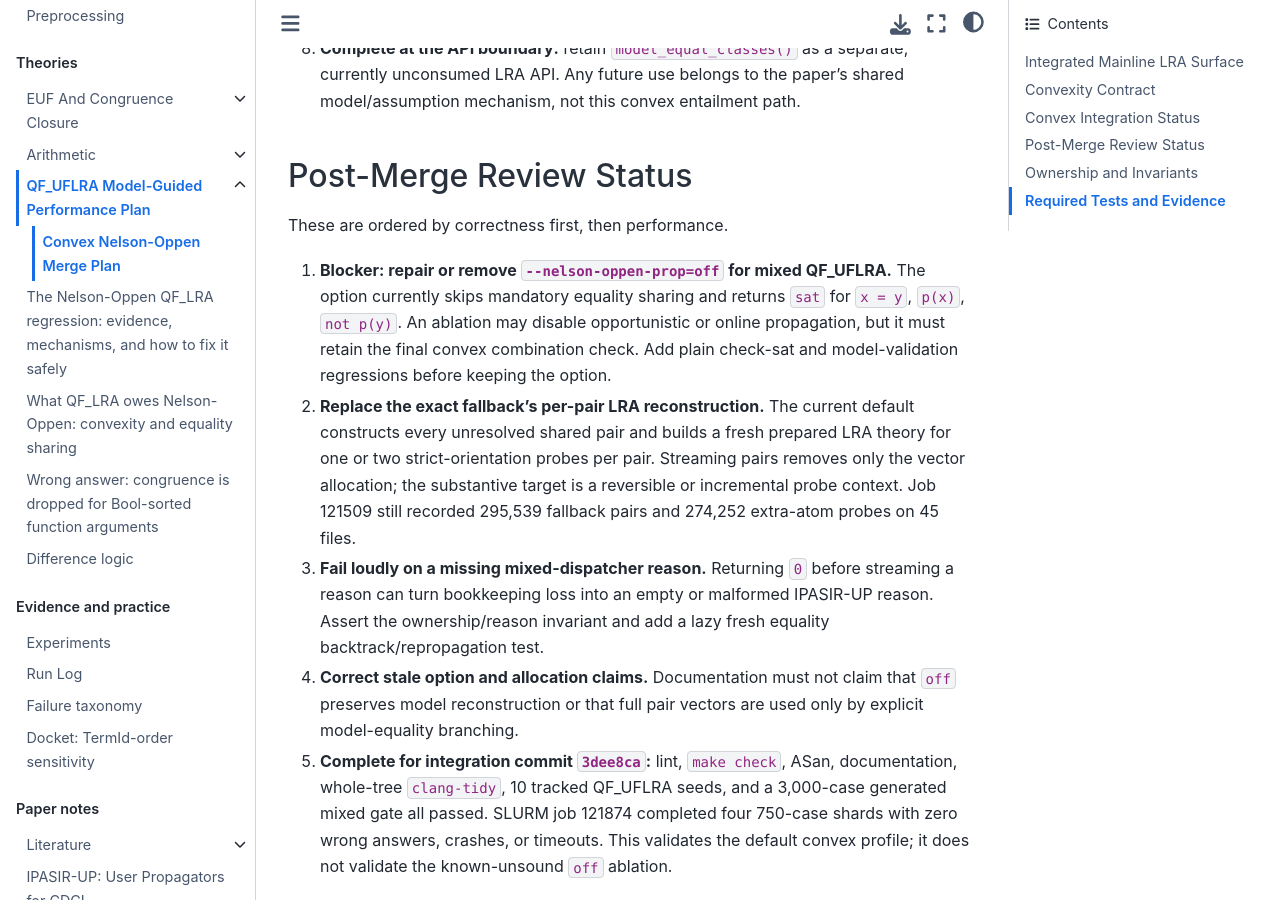
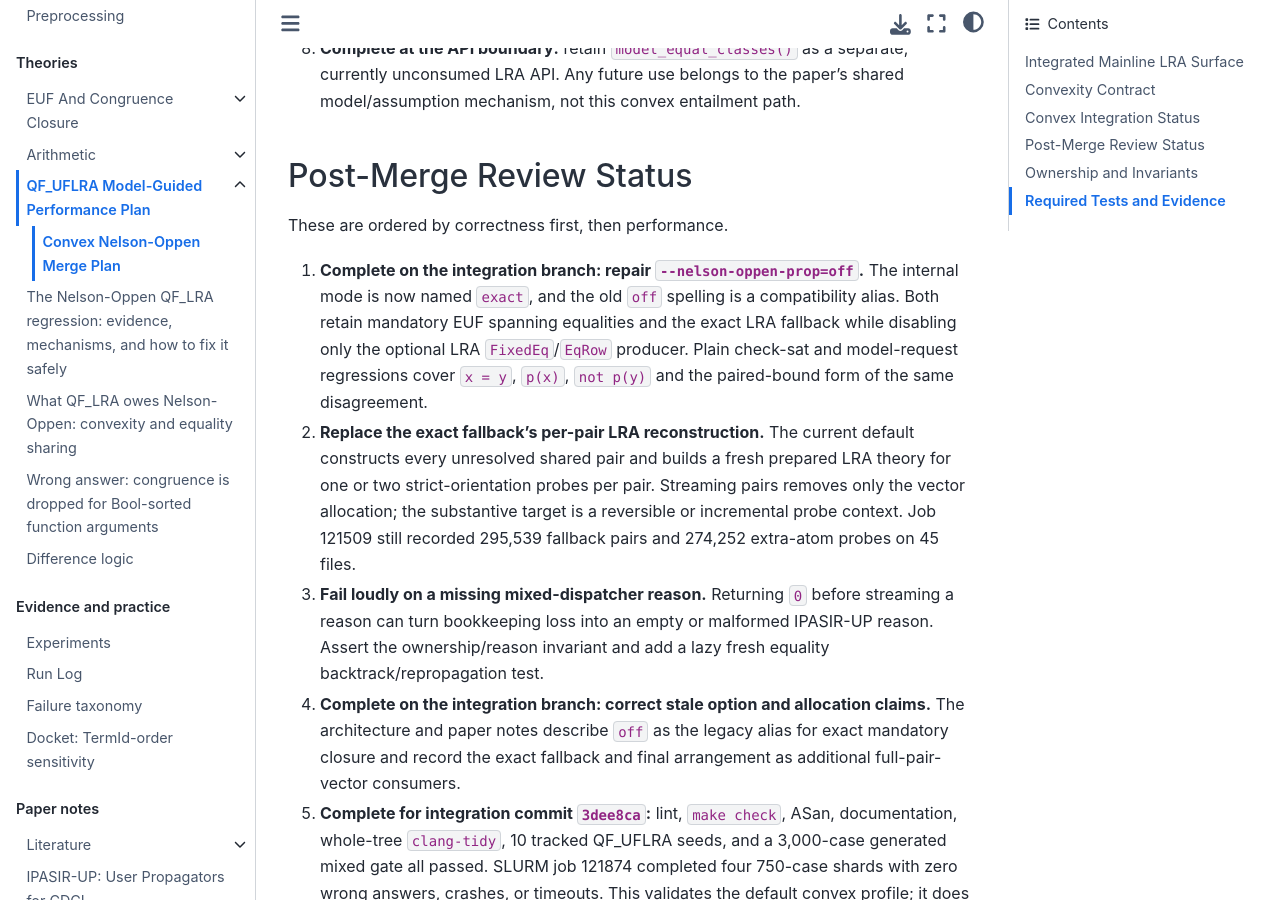
Before and after one commit to primo-solver/primo, a Jupyter Book: the page built from docs/qf-uflra-convex-no-merge-plan.md, in a window 1280 px wide and 900 px high, scrolled down 1954 px. Built offline with Jupyter Book 1.0.4 settings and Sphinx 7.4.7 and the Sphinx Book theme 1.1.4, drawn with Linux system fonts in a browser that asks for light colours.

Commit message:
Keep convex closure active in exact NO mode

```diff
--- a/docs/qf-uflra-convex-no-merge-plan.md
+++ b/docs/qf-uflra-convex-no-merge-plan.md
@@ -80,11 +80,12 @@ source.
 
 These are ordered by correctness first, then performance.
 
-1. **Blocker: repair or remove `--nelson-oppen-prop=off` for mixed QF_UFLRA.**
-   The option currently skips mandatory equality sharing and returns `sat` for
-   `x = y`, `p(x)`, `not p(y)`. An ablation may disable opportunistic or online
-   propagation, but it must retain the final convex combination check. Add
-   plain check-sat and model-validation regressions before keeping the option.
+1. **Complete on the integration branch: repair `--nelson-oppen-prop=off`.**
+   The internal mode is now named `exact`, and the old `off` spelling is a
+   compatibility alias. Both retain mandatory EUF spanning equalities and the
+   exact LRA fallback while disabling only the optional LRA `FixedEq`/`EqRow`
+   producer. Plain check-sat and model-request regressions cover `x = y`,
+   `p(x)`, `not p(y)` and the paired-bound form of the same disagreement.
 2. **Replace the exact fallback's per-pair LRA reconstruction.** The current
    default constructs every unresolved shared pair and builds a fresh prepared
    LRA theory for one or two strict-orientation probes per pair. Streaming pairs
@@ -95,9 +96,10 @@ These are ordered by correctness first, then performance.
    streaming a reason can turn bookkeeping loss into an empty or malformed
    IPASIR-UP reason. Assert the ownership/reason invariant and add a lazy fresh
    equality backtrack/repropagation test.
-4. **Correct stale option and allocation claims.** Documentation must not claim
-   that `off` preserves model reconstruction or that full pair vectors are used
-   only by explicit model-equality branching.
+4. **Complete on the integration branch: correct stale option and allocation
+   claims.** The architecture and paper notes describe `off` as the legacy
+   alias for exact mandatory closure and record the exact fallback and final
+   arrangement as additional full-pair-vector consumers.
 5. **Complete for integration commit `3dee8ca`:** lint, `make check`, ASan,
    documentation, whole-tree `clang-tidy`, 10 tracked QF_UFLRA seeds, and a
    3,000-case generated mixed gate all passed. SLURM job 121874 completed four
```
Also changed, not shown: docs/architecture.md (+5 -2 lines), docs/debugging.md (+9 -1 lines), docs/papers/nelson-oppen-closure-methods.md (+14 -8 lines), 4 other files.
